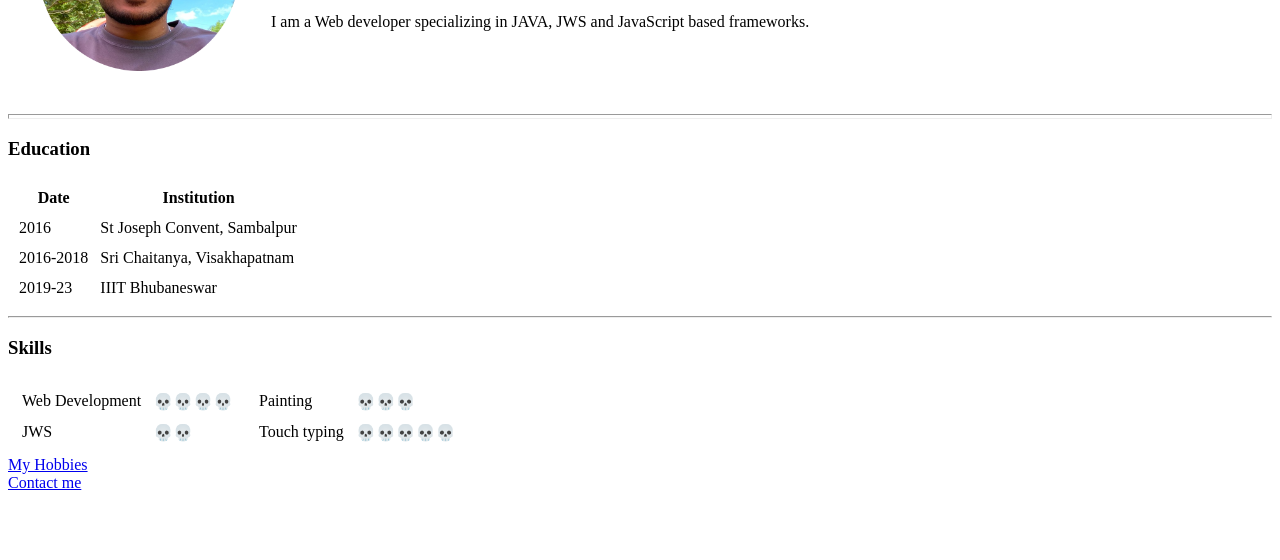
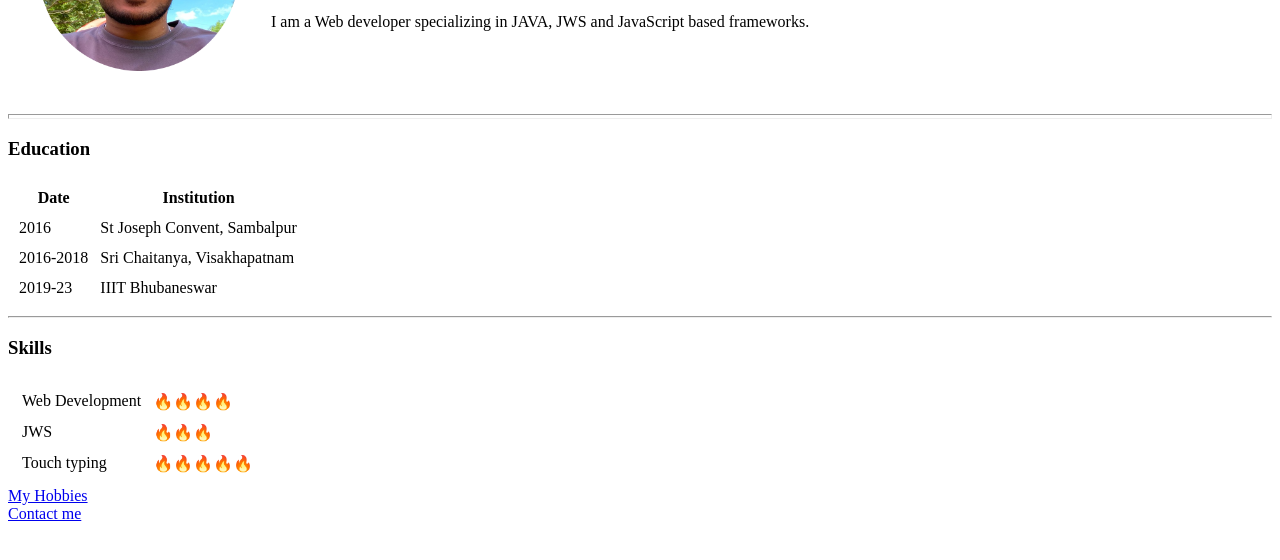
Before and after one commit to ankan2121/CV, a plain HTML site: page index.html in a window 1280 px wide. Shown: the part 168-728 px from the top of the page. Drawn offline with Linux system fonts and the light colour scheme.

Commit message:
emoji updated

```diff
--- a/index.html
+++ b/index.html
@@ -53,27 +53,21 @@
             <td><table cellspacing="10">
                 <tr>
                     <td>Web Development</td>
-                    <td>💀💀💀💀</td>
+                    <td>🔥🔥🔥🔥</td>
                 </tr>
                 <tr>
                     <td>JWS</td>
-                    <TD>💀💀</TD>
+                    <TD>🔥🔥🔥</TD>
+                </tr>
+                <tr><td>Touch typing</td>
+                    <td>🔥🔥🔥🔥🔥</td>
+
                 </tr>
                 </table>
             </td>
 
 
-            <td>
-                <table cellspacing="10">
-                    <tr><td>Painting</td><td>💀💀💀
 
-                    </td></tr>
-                    <tr><td>Touch typing</td>
-                        <td>💀💀💀💀💀</td>
-
-                    </tr>
-                </table>
-            </td>
         </tr>
     </table>
     <a href="Hobbies.html"> My Hobbies</a>
```
